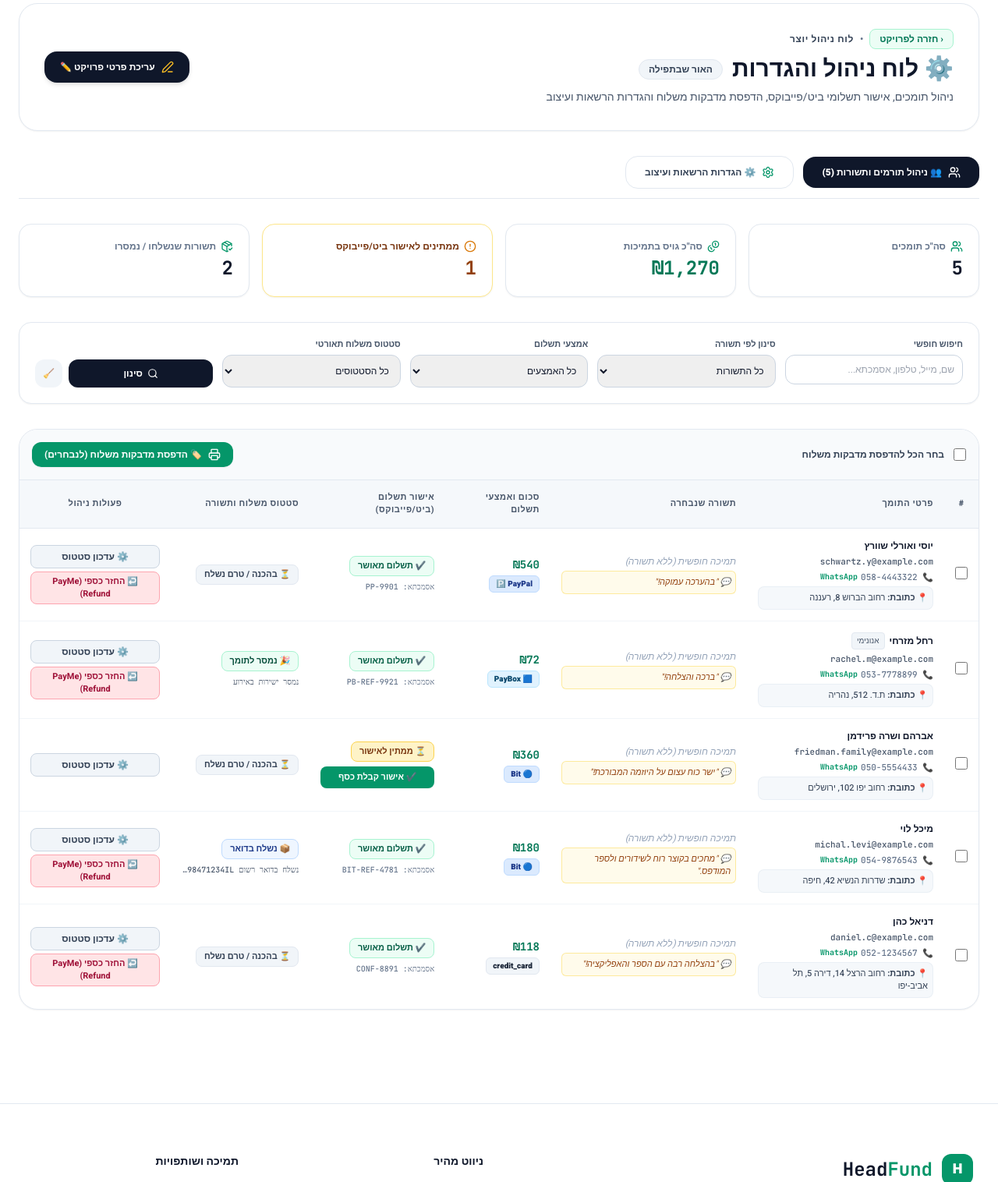
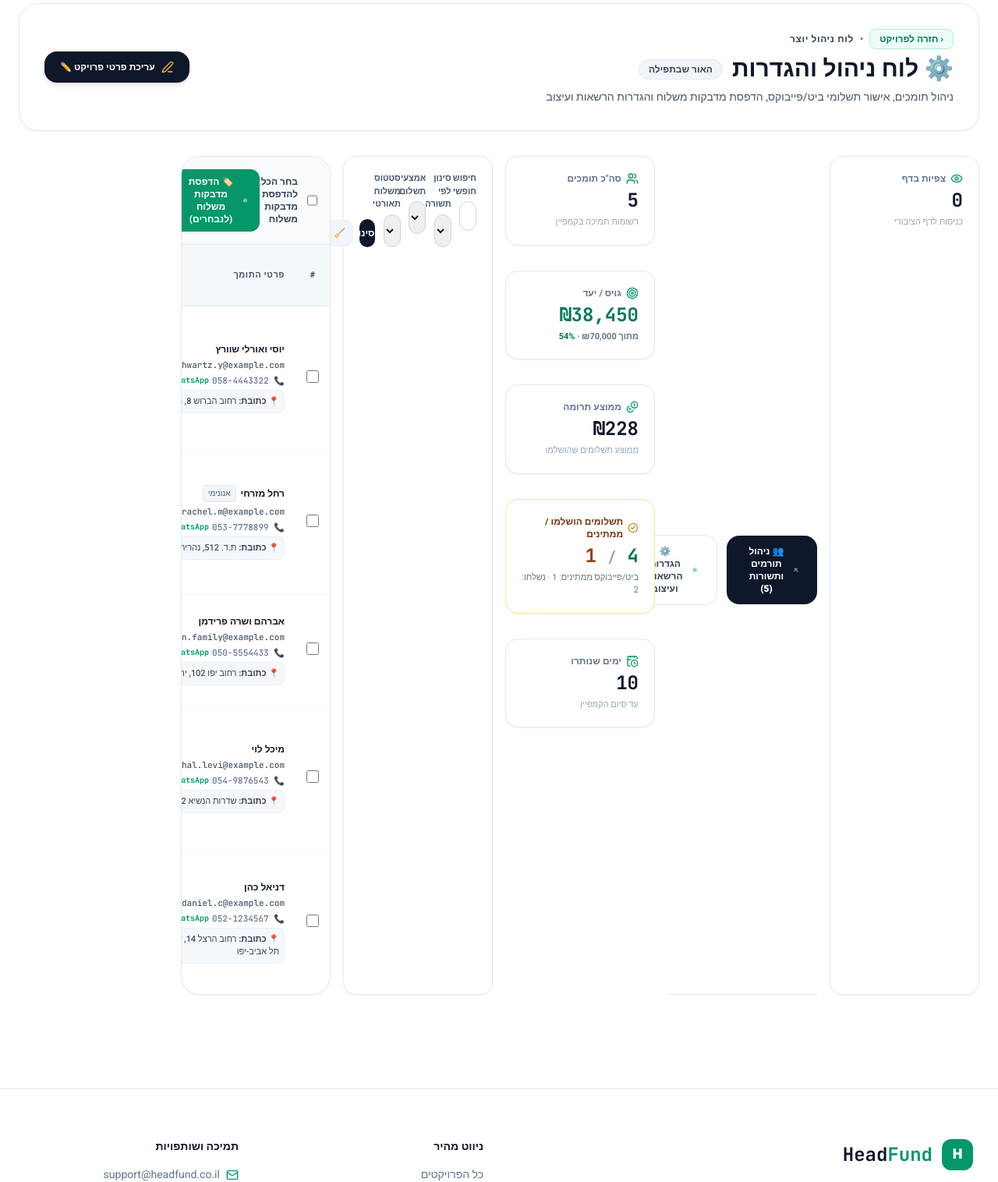
Before and after one commit to yacovdroridev/crowdfund-platform, a Flask app: page /project/or-latefila/manage/backers in a window 1280 px wide. Shown: the part 166-1682 px from the top of the page at 78% size. Run offline with Flask 3, Linux system fonts and the light colour scheme; the visitor is signed in with stand-in values (Sample User, id 1); data comes from the database, SQL or seed files in the repository; some libraries are stand-ins or nearby versions; some web fonts are replaced.

Commit message:
Add campaign stats tiles and page-view tracking on manage/backers.
Track lightweight SQLite page_views on public project GET (skipping obvious bots), and show Hebrew RTL emerald/slate tiles for views, backers, raised/goal, average pledge, completed vs pending payments, and days left.

```diff
--- a/app.py
+++ b/app.py
@@ -753,6 +753,34 @@ def get_category_map(include_all=False, include_inactive=False):
         return {"all": "כל הקטגוריות", **categories}
     return categories
 
+
+_BOT_UA_MARKERS = (
+    "bot", "crawl", "spider", "slurp", "scrapy", "curl/", "wget/",
+    "python-requests", "httpclient", "libwww", "headless",
+    "facebookexternalhit", "facebot", "twitterbot", "linkedinbot",
+    "slackbot", "discordbot", "telegrambot", "whatsapp",
+    "googlebot", "bingbot", "yandex", "baiduspider", "duckduckbot",
+    "semrush", "ahrefs", "bytespider", "gptbot", "claudebot",
+    "applebot", "petalbot", "embedly", "quora link preview",
+    "pinterest", "redditbot", "vkshare", "preview",
+)
+
+
+def is_bot_user_agent(user_agent):
+    """Return True for obvious crawlers/bots so page-view counts stay human-ish."""
+    ua = (user_agent or "").strip().lower()
+    if not ua:
+        return True
+    return any(marker in ua for marker in _BOT_UA_MARKERS)
+
+
+def increment_project_page_views(cursor, project_id):
+    cursor.execute(
+        "UPDATE projects SET page_views = COALESCE(page_views, 0) + 1 WHERE id = ?",
+        (project_id,),
+    )
+
+
 def calculate_project_metrics(project):
     p = dict(project)
 
@@ -871,6 +899,11 @@ def project_detail(slug):
         conn.close()
         abort(404)
     log_action("project_view", "project", raw_project["id"], details=f"slug={slug}")
+    if not is_bot_user_agent(request.headers.get("User-Agent")):
+        increment_project_page_views(cursor, raw_project["id"])
+        conn.commit()
+        cursor.execute("SELECT * FROM projects WHERE slug = ?", (slug,))
+        raw_project = cursor.fetchone()
     project = calculate_project_metrics(raw_project)
     apply_campaign_template(project)
 
@@ -2767,6 +2800,26 @@ def manage_backers(slug):
     cursor.execute("SELECT COUNT(*) FROM pledges WHERE project_id = ? AND fulfillment_status IN ('shipped', 'delivered')", (project['id'],))
     shipped_count = cursor.fetchone()[0] or 0
 
+    cursor.execute(
+        """SELECT
+             SUM(CASE WHEN payment_status = 'completed' OR is_payment_verified = 1 THEN 1 ELSE 0 END) AS completed_count,
+             SUM(CASE WHEN payment_status = 'completed' OR is_payment_verified = 1 THEN 0 ELSE 1 END) AS pending_count,
+             AVG(CASE WHEN payment_status = 'completed' OR is_payment_verified = 1 THEN amount END) AS avg_completed_pledge
+           FROM pledges WHERE project_id = ?""",
+        (project['id'],),
+    )
+    payment_row = cursor.fetchone()
+    completed_payments = int(payment_row['completed_count'] or 0)
+    pending_payments = int(payment_row['pending_count'] or 0)
+    average_pledge = float(payment_row['avg_completed_pledge'] or 0.0)
+
+    page_views = int(project.get('page_views') or 0)
+    goal_amount = float(project.get('goal_amount') or 0)
+    raised_amount = float(project.get('current_amount') or 0)
+    raised_percent = int(project.get('percent') or 0)
+    days_left = project.get('days_left')
+    has_end_date = bool(project.get('end_date'))
+
     conn.close()
 
     return render_template(
@@ -2782,7 +2835,16 @@ def manage_backers(slug):
         total_count=total_count,
         total_amount=total_amount,
         pending_bit_paybox=pending_bit_paybox,
-        shipped_count=shipped_count
+        shipped_count=shipped_count,
+        page_views=page_views,
+        completed_payments=completed_payments,
+        pending_payments=pending_payments,
+        average_pledge=average_pledge,
+        goal_amount=goal_amount,
+        raised_amount=raised_amount,
+        raised_percent=raised_percent,
+        days_left=days_left,
+        has_end_date=has_end_date,
     )
 
 
--- a/db.py
+++ b/db.py
@@ -159,6 +159,7 @@ def init_db():
         owner_user_id INTEGER,
         is_active BOOLEAN NOT NULL DEFAULT 1,
         template TEXT NOT NULL DEFAULT 'classic',
+        page_views INTEGER NOT NULL DEFAULT 0,
         FOREIGN KEY (owner_user_id) REFERENCES users(id) ON DELETE SET NULL
     );
     """)
@@ -180,6 +181,7 @@ def init_db():
         "ALTER TABLE pledges ADD COLUMN is_payment_verified BOOLEAN DEFAULT 0",
         "ALTER TABLE pledges ADD COLUMN payment_reference TEXT",
         "ALTER TABLE users ADD COLUMN google_id TEXT",
+        "ALTER TABLE projects ADD COLUMN page_views INTEGER NOT NULL DEFAULT 0",
     ):
         try:
             cursor.execute(migration)
--- a/templates/manage_backers.html
+++ b/templates/manage_backers.html
@@ -30,7 +30,18 @@
     </div>
   </div>
 
-  <!-- Tab Navigation Bar -->
+  <!-- Campaign Stats Tiles -->
+    <div class="grid grid-cols-2 md:grid-cols-3 xl:grid-cols-6 gap-4" dir="rtl">
+      <div class="p-5 bg-white rounded-2xl border border-slate-200 shadow-sm space-y-1">
+        <div class="text-xs font-bold text-slate-500 flex items-center gap-1.5">
+          <i data-lucide="eye" class="w-4 h-4 text-emerald-600"></i>
+          <span>צפיות בדף</span>
+        </div>
+        <div class="text-2xl font-black text-slate-900 font-mono" data-stat="page-views">{{ "{:,}".format(page_views) }}</div>
+        <div class="text-[11px] text-slate-400">כניסות לדף הציבורי</div>
+      </div>
+
+    <!-- Tab Navigation Bar -->
   <div class="flex items-center gap-3 border-b border-slate-200 pb-3">
     <button type="button" onclick="switchManageTab('backers')" id="tab-btn-backers" class="px-6 py-3 rounded-2xl font-black text-xs transition-all bg-slate-900 text-white flex items-center gap-2 shadow-sm cursor-pointer">
       <i data-lucide="users" class="w-4 h-4"></i>
@@ -46,38 +57,58 @@
   <!-- TAB 1: DONORS & FULFILLMENT -->
   <div id="tab-content-backers" class="space-y-8">
 
-    <!-- Stat Summary Cards -->
-    <div class="grid grid-cols-2 lg:grid-cols-4 gap-4">
       <div class="p-5 bg-white rounded-2xl border border-slate-200 shadow-sm space-y-1">
         <div class="text-xs font-bold text-slate-500 flex items-center gap-1.5">
           <i data-lucide="users" class="w-4 h-4 text-emerald-600"></i>
           <span>סה"כ תומכים</span>
         </div>
-        <div class="text-2xl font-black text-slate-900 font-mono">{{ summary_total_count if summary_total_count is defined else total_count }}</div>
+        <div class="text-2xl font-black text-slate-900 font-mono" data-stat="backers-count">{{ total_count }}</div>
+        <div class="text-[11px] text-slate-400">רשומות תמיכה בקמפיין</div>
+      </div>
+
+      <div class="p-5 bg-white rounded-2xl border border-slate-200 shadow-sm space-y-1">
+        <div class="text-xs font-bold text-slate-500 flex items-center gap-1.5">
+          <i data-lucide="target" class="w-4 h-4 text-emerald-600"></i>
+          <span>גויס / יעד</span>
+        </div>
+        <div class="text-2xl font-black text-emerald-700 font-mono" data-stat="raised-goal">₪{{ "{:,.0f}".format(raised_amount) }}</div>
+        <div class="text-[11px] text-slate-500 font-bold">מתוך ₪{{ "{:,.0f}".format(goal_amount) }} · <span class="text-emerald-700" data-stat="raised-percent">{{ raised_percent }}%</span></div>
       </div>
 
       <div class="p-5 bg-white rounded-2xl border border-slate-200 shadow-sm space-y-1">
         <div class="text-xs font-bold text-slate-500 flex items-center gap-1.5">
           <i data-lucide="coins" class="w-4 h-4 text-emerald-600"></i>
-          <span>סה"כ גויס בתמיכות</span>
+          <span>ממוצע תרומה</span>
         </div>
-        <div class="text-2xl font-black text-emerald-700 font-mono">₪{{ "{:,.0f}".format(total_amount) }}</div>
+        <div class="text-2xl font-black text-slate-900 font-mono" data-stat="average-pledge">₪{{ "{:,.0f}".format(average_pledge) }}</div>
+        <div class="text-[11px] text-slate-400">ממוצע תשלומים שהושלמו</div>
       </div>
 
-      <div class="p-5 bg-white rounded-2xl border border-amber-200 bg-amber-50/50 shadow-sm space-y-1">
+      <div class="p-5 bg-white rounded-2xl border border-amber-200 bg-amber-50/40 shadow-sm space-y-1">
         <div class="text-xs font-bold text-amber-900 flex items-center gap-1.5">
-          <i data-lucide="alert-circle" class="w-4 h-4 text-amber-600"></i>
-          <span>ממתינים לאישור ביט/פייבוקס</span>
+          <i data-lucide="badge-check" class="w-4 h-4 text-amber-600"></i>
+          <span>תשלומים הושלמו / ממתינים</span>
         </div>
-        <div class="text-2xl font-black text-amber-800 font-mono">{{ pending_bit_paybox }}</div>
+        <div class="text-2xl font-black text-slate-900 font-mono" data-stat="payments-split">
+          <span class="text-emerald-700">{{ completed_payments }}</span>
+          <span class="text-slate-400 text-lg">/</span>
+          <span class="text-amber-800">{{ pending_payments }}</span>
+        </div>
+        <div class="text-[11px] text-slate-500">ביט/פייבוקס ממתינים: {{ pending_bit_paybox }} · נשלחו: {{ shipped_count }}</div>
       </div>
 
       <div class="p-5 bg-white rounded-2xl border border-slate-200 shadow-sm space-y-1">
         <div class="text-xs font-bold text-slate-500 flex items-center gap-1.5">
-          <i data-lucide="package-check" class="w-4 h-4 text-emerald-600"></i>
-          <span>תשורות שנשלחו / נמסרו</span>
+          <i data-lucide="calendar-clock" class="w-4 h-4 text-emerald-600"></i>
+          <span>ימים שנותרו</span>
         </div>
-        <div class="text-2xl font-black text-slate-900 font-mono">{{ shipped_count }}</div>
+        {% if has_end_date %}
+          <div class="text-2xl font-black text-slate-900 font-mono" data-stat="days-left">{{ days_left }}</div>
+          <div class="text-[11px] text-slate-400">עד סיום הקמפיין</div>
+        {% else %}
+          <div class="text-2xl font-black text-slate-400 font-mono" data-stat="days-left">—</div>
+          <div class="text-[11px] text-slate-400">ללא תאריך סיום</div>
+        {% endif %}
       </div>
     </div>
 
```
Also changed, not shown: tests/test_backers_stats.py (added, +123 -0 lines).
